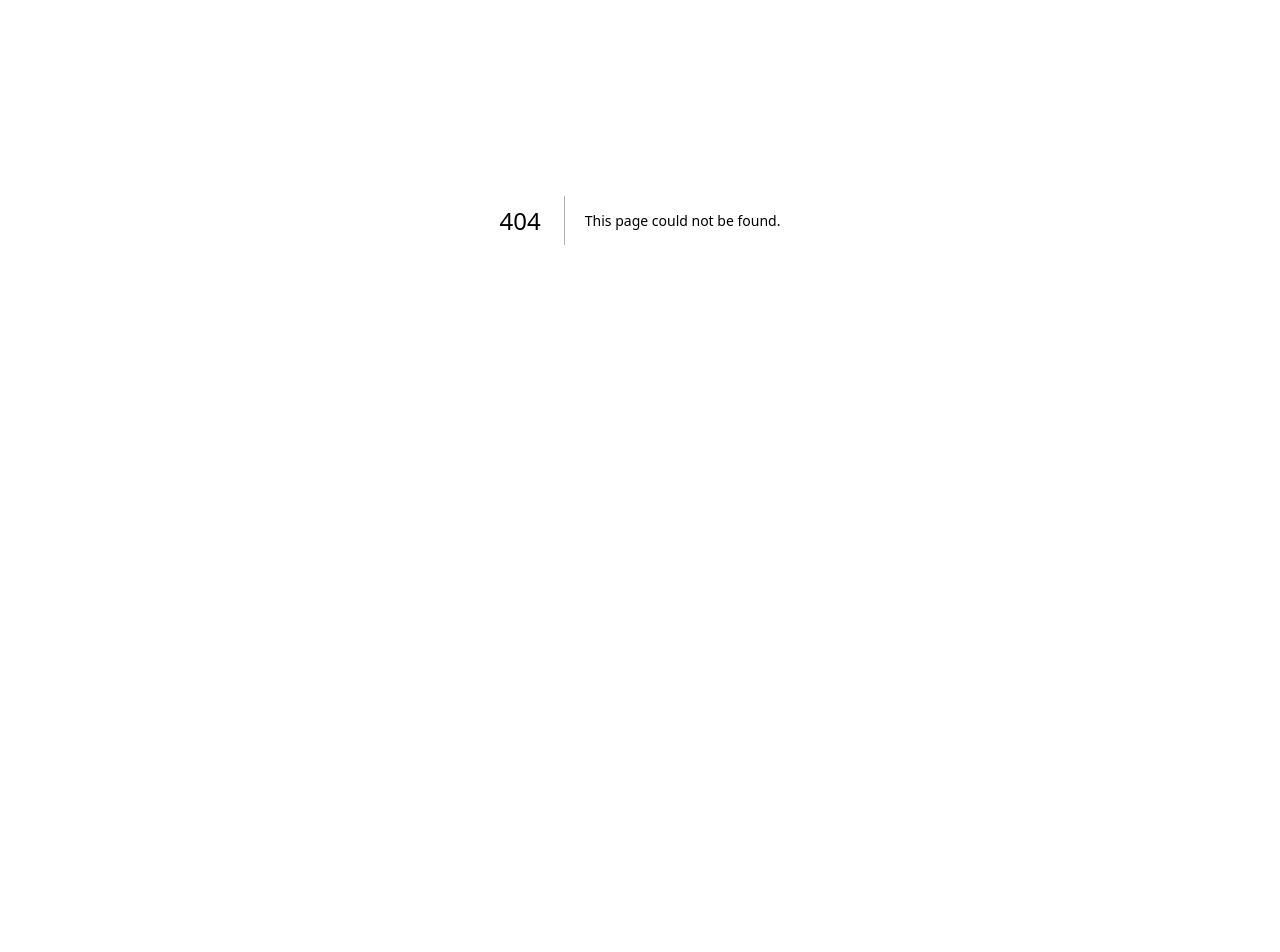
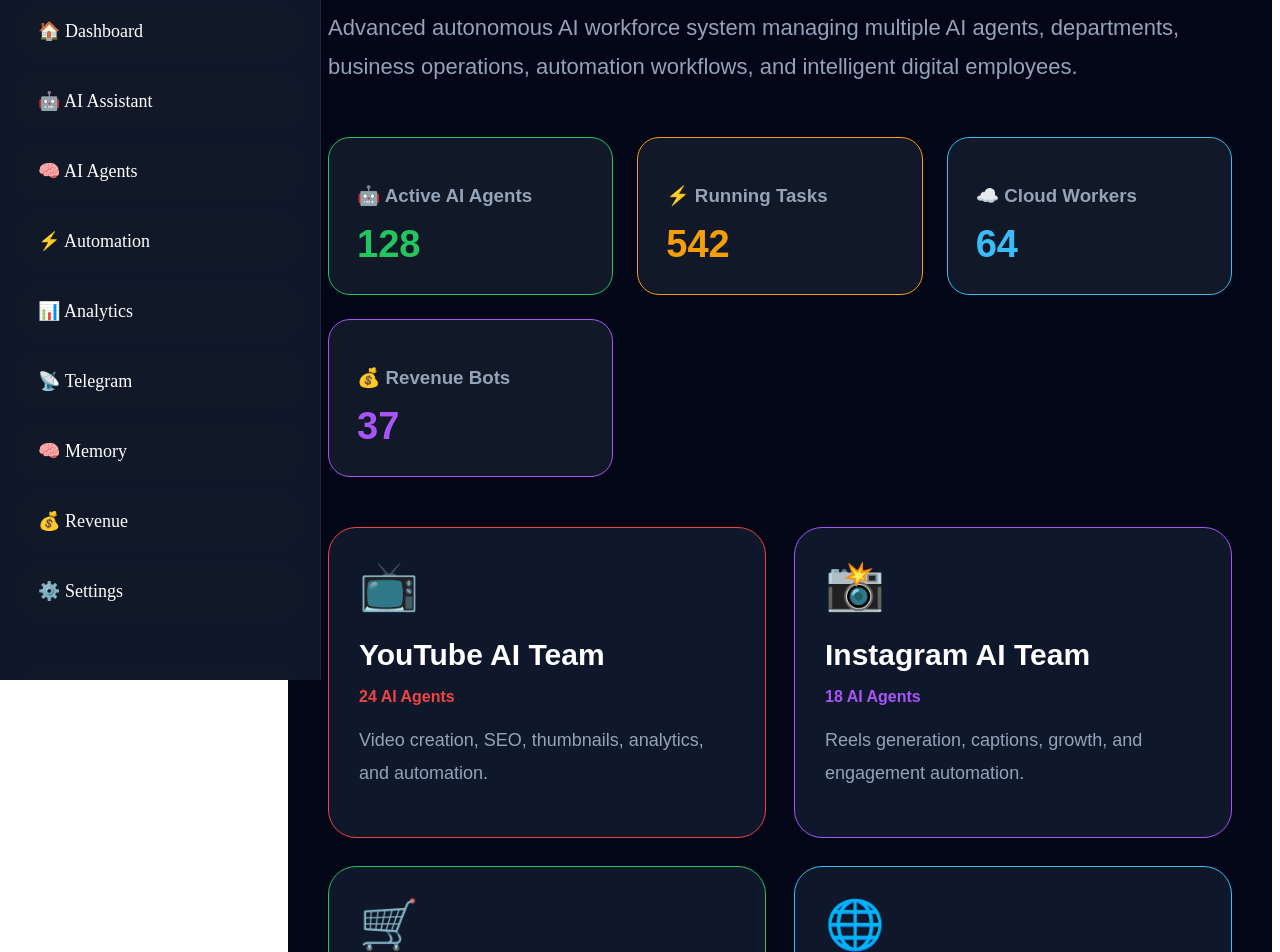
Before and after one commit to snapsparkofficial00-cloud/Ai, a Next.js app: page /team in a window 1280 px wide. Before the commit this address had no page. Shown: the part 180-1132 px from the top of the page. Before the commit the page ends 800 px from the top, so only its background shows below. Built offline with nearby package versions, Linux system fonts and the light colour scheme.

Commit message:
Create page.tsx

```diff
--- /dev/null
+++ b/app/team/page.tsx
@@ -0,0 +1,368 @@
+import Sidebar from "../components/Sidebar";
+
+export default function TeamPage() {
+  return (
+    <>
+      <Sidebar />
+
+      <main
+        style={{
+          marginLeft: "280px",
+          minHeight: "100vh",
+          background: "#020617",
+          color: "white",
+          padding: "40px",
+          fontFamily: "Arial",
+        }}
+      >
+        {/* HEADER */}
+
+        <div
+          style={{
+            marginBottom: "50px",
+          }}
+        >
+          <h1
+            style={{
+              fontSize: "64px",
+              marginBottom: "20px",
+            }}
+          >
+            🤖 AI Team Management
+          </h1>
+
+          <p
+            style={{
+              color: "#94a3b8",
+              fontSize: "22px",
+              lineHeight: "1.8",
+              maxWidth: "1000px",
+            }}
+          >
+            Advanced autonomous AI workforce system
+            managing multiple AI agents,
+            departments, business operations,
+            automation workflows,
+            and intelligent digital employees.
+          </p>
+        </div>
+
+        {/* TEAM STATS */}
+
+        <div
+          style={{
+            display: "grid",
+            gridTemplateColumns:
+              "repeat(auto-fit,minmax(260px,1fr))",
+            gap: "24px",
+            marginBottom: "50px",
+          }}
+        >
+          <StatCard
+            title="🤖 Active AI Agents"
+            value="128"
+            color="#22c55e"
+          />
+
+          <StatCard
+            title="⚡ Running Tasks"
+            value="542"
+            color="#f59e0b"
+          />
+
+          <StatCard
+            title="☁️ Cloud Workers"
+            value="64"
+            color="#38bdf8"
+          />
+
+          <StatCard
+            title="💰 Revenue Bots"
+            value="37"
+            color="#a855f7"
+          />
+        </div>
+
+        {/* AI TEAMS */}
+
+        <div
+          style={{
+            display: "grid",
+            gridTemplateColumns:
+              "repeat(auto-fit,minmax(340px,1fr))",
+            gap: "28px",
+          }}
+        >
+          <TeamCard
+            icon="📺"
+            title="YouTube AI Team"
+            workers="24 AI Agents"
+            color="#ef4444"
+            desc="Video creation, SEO, thumbnails, analytics, and automation."
+          />
+
+          <TeamCard
+            icon="📸"
+            title="Instagram AI Team"
+            workers="18 AI Agents"
+            color="#a855f7"
+            desc="Reels generation, captions, growth, and engagement automation."
+          />
+
+          <TeamCard
+            icon="🛒"
+            title="Ecommerce AI Team"
+            workers="32 AI Agents"
+            color="#22c55e"
+            desc="Shopify operations, ads, products, and sales optimization."
+          />
+
+          <TeamCard
+            icon="🌐"
+            title="Web Builder AI"
+            workers="14 AI Agents"
+            color="#38bdf8"
+            desc="Website creation, SaaS dashboards, and app development."
+          />
+
+          <TeamCard
+            icon="🎬"
+            title="Video Editing AI"
+            workers="21 AI Agents"
+            color="#f59e0b"
+            desc="Professional cinematic video generation and editing."
+          />
+
+          <TeamCard
+            icon="⚡"
+            title="Automation Core"
+            workers="19 AI Agents"
+            color="#06b6d4"
+            desc="Workflow automation and autonomous infrastructure control."
+          />
+        </div>
+
+        {/* LIVE TASKS */}
+
+        <div
+          style={{
+            marginTop: "60px",
+            background: "#0f172a",
+            padding: "40px",
+            borderRadius: "30px",
+            border: "1px solid #1e293b",
+          }}
+        >
+          <h2
+            style={{
+              fontSize: "42px",
+              marginBottom: "30px",
+            }}
+          >
+            📡 Live AI Tasks
+          </h2>
+
+          <div
+            style={{
+              display: "flex",
+              flexDirection: "column",
+              gap: "18px",
+            }}
+          >
+            <TaskCard
+              text="📺 YouTube AI generating viral shorts"
+              color="#ef4444"
+            />
+
+            <TaskCard
+              text="📸 Instagram AI scheduling reels"
+              color="#a855f7"
+            />
+
+            <TaskCard
+              text="🛒 Ecommerce AI optimizing products"
+              color="#22c55e"
+            />
+
+            <TaskCard
+              text="🌐 Website AI deploying new SaaS"
+              color="#38bdf8"
+            />
+
+            <TaskCard
+              text="⚡ Automation AI executing workflows"
+              color="#f59e0b"
+            />
+          </div>
+        </div>
+
+        {/* FUTURE */}
+
+        <div
+          style={{
+            marginTop: "60px",
+            background:
+              "linear-gradient(to right,#2563eb,#38bdf8)",
+            padding: "45px",
+            borderRadius: "30px",
+          }}
+        >
+          <h2
+            style={{
+              fontSize: "42px",
+              marginBottom: "24px",
+            }}
+          >
+            🚀 Future Autonomous AI Workforce
+          </h2>
+
+          <p
+            style={{
+              fontSize: "20px",
+              lineHeight: "1.9",
+            }}
+          >
+            Future upgrades will allow AI agents
+            to autonomously hire sub-agents,
+            create new businesses,
+            optimize operations,
+            manage cloud infrastructure,
+            scale digital products,
+            and run complete autonomous ecosystems.
+          </p>
+        </div>
+      </main>
+    </>
+  );
+}
+
+/* STAT CARD */
+
+function StatCard({
+  title,
+  value,
+  color,
+}: {
+  title: string;
+  value: string;
+  color: string;
+}) {
+  return (
+    <div
+      style={{
+        background: "#111827",
+        padding: "28px",
+        borderRadius: "22px",
+        border: `1px solid ${color}`,
+      }}
+    >
+      <h3
+        style={{
+          marginBottom: "16px",
+          color: "#94a3b8",
+        }}
+      >
+        {title}
+      </h3>
+
+      <div
+        style={{
+          fontSize: "38px",
+          fontWeight: "bold",
+          color,
+        }}
+      >
+        {value}
+      </div>
+    </div>
+  );
+}
+
+/* TEAM CARD */
+
+function TeamCard({
+  icon,
+  title,
+  workers,
+  desc,
+  color,
+}: {
+  icon: string;
+  title: string;
+  workers: string;
+  desc: string;
+  color: string;
+}) {
+  return (
+    <div
+      style={{
+        background: "#0f172a",
+        borderRadius: "28px",
+        padding: "30px",
+        border: `1px solid ${color}`,
+      }}
+    >
+      <div
+        style={{
+          fontSize: "48px",
+          marginBottom: "20px",
+        }}
+      >
+        {icon}
+      </div>
+
+      <h2
+        style={{
+          fontSize: "30px",
+          marginBottom: "12px",
+        }}
+      >
+        {title}
+      </h2>
+
+      <p
+        style={{
+          color,
+          fontWeight: "bold",
+          marginBottom: "16px",
+        }}
+      >
+        {workers}
+      </p>
+
+      <p
+        style={{
+          color: "#94a3b8",
+          fontSize: "18px",
+          lineHeight: "1.8",
+        }}
+      >
+        {desc}
+      </p>
+    </div>
+  );
+}
+
+/* TASK CARD */
+
+function TaskCard({
+  text,
+  color,
+}: {
+  text: string;
+  color: string;
+}) {
+  return (
+    <div
+      style={{
+        background: "#111827",
+        padding: "20px",
+        borderRadius: "18px",
+        borderLeft: `6px solid ${color}`,
+        fontSize: "18px",
+      }}
+    >
+      {text}
+    </div>
+  );
+}
```
